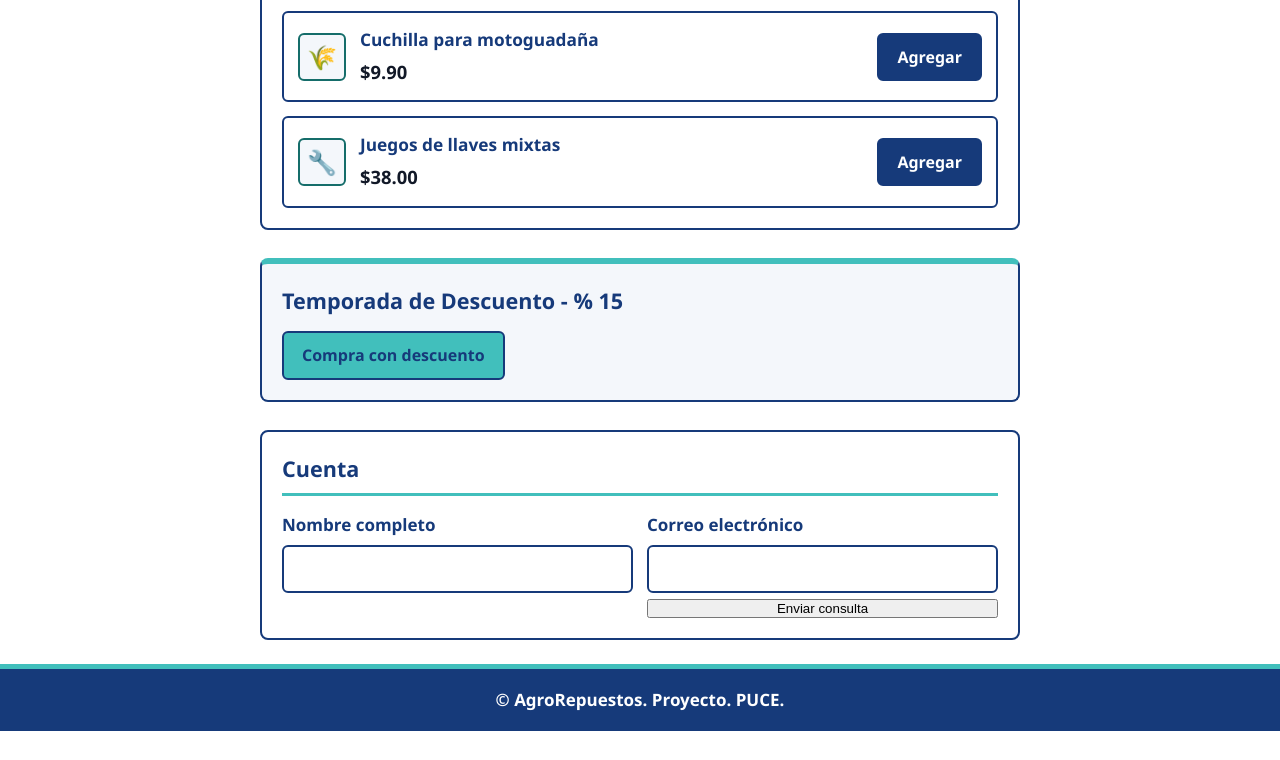
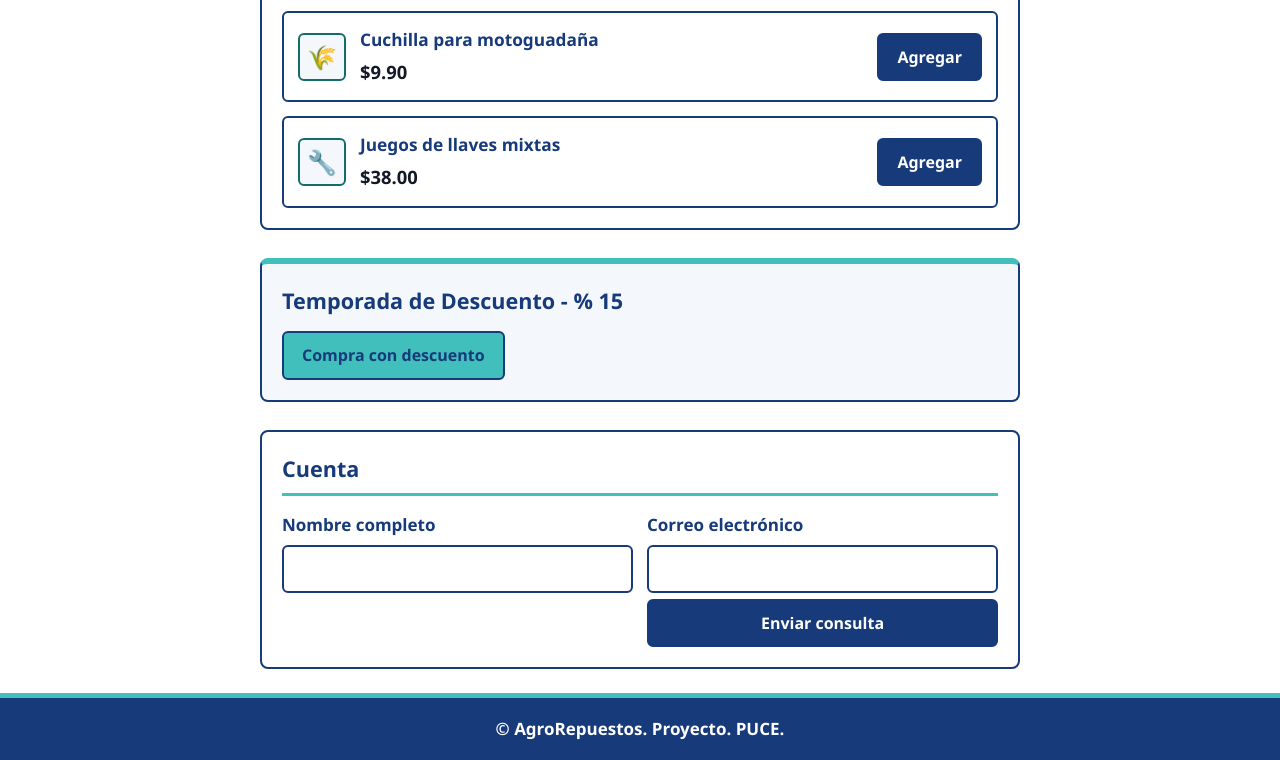
Before and after one commit to jacarcel3n/E-Commerce-de-Repuestos-y-Herramientas-Agr-colas-Bosquejo, a plain HTML site: page index.html in a window 1280 px wide. Shown: the part 1464-2224 px from the top of the page. Before the commit the page ends 2195 px from the top, so only its background shows below. Drawn offline with Linux system fonts and the light colour scheme.

Commit message:
Change button class from 'boton' to 'btn'

```diff
--- a/index.html
+++ b/index.html
@@ -543,7 +543,7 @@
         <div class="campo">
           <label for="correo-electronico">Correo electrónico</label>
           <input id="correo-electronico" name="correo_electronico" type="email" autocomplete="email">
-          <button type="submit" class="boton">Enviar consulta</button>
+          <button type="submit" class="btn">Enviar consulta</button>
         </div>
       </form>
     </section>
```
